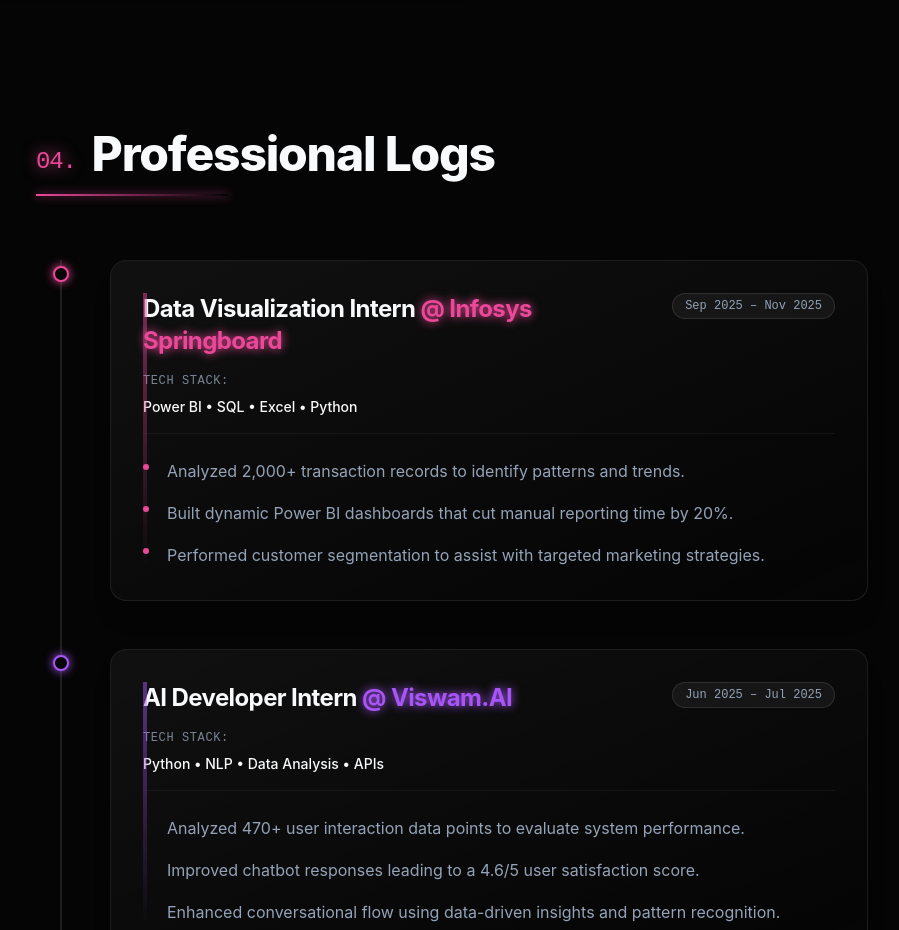
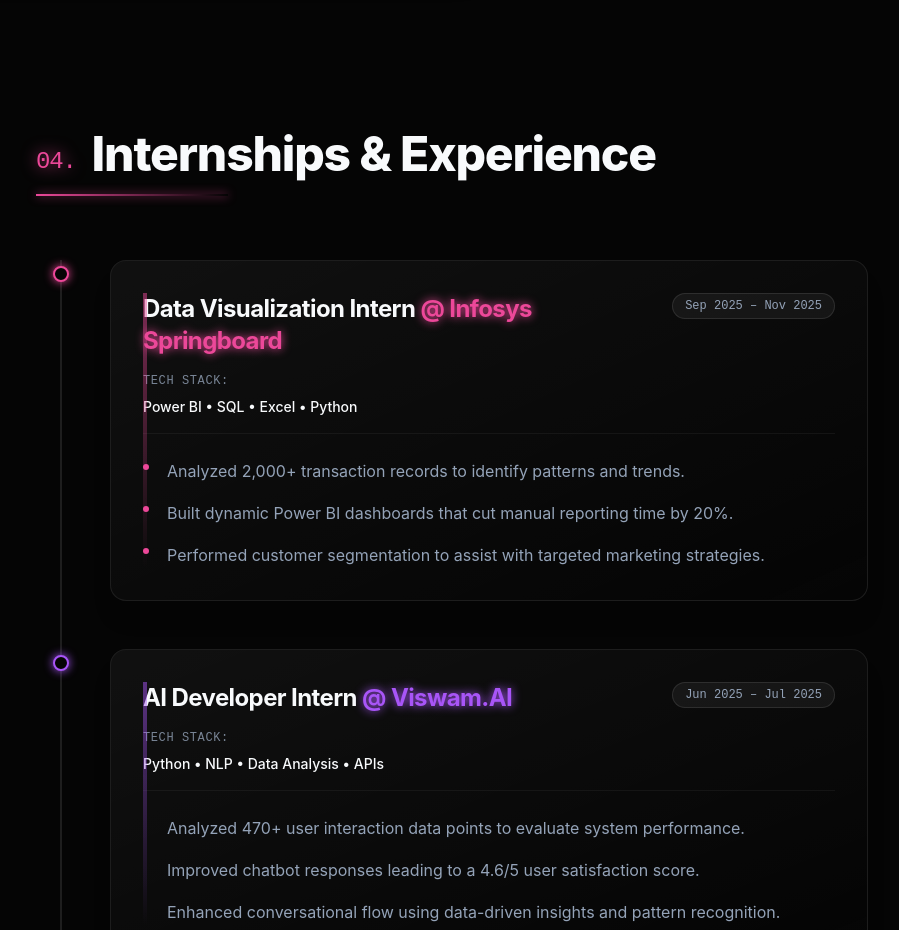
Before and after one commit to poojakumaricodex/portfolio, a React app: page / in a window 1280 px wide. Shown: the part 1640-2570 px from the top of the page, without its empty margins (188-1087 px from the left). Built offline with nearby package versions, Linux system fonts and the light colour scheme; the HTML template or start-up script is replaced by a standard one.

Commit message:
Update Experience.jsx

```diff
--- a/src/components/Experience.jsx
+++ b/src/components/Experience.jsx
@@ -41,7 +41,7 @@
         <div className="mb-16 relative text-center lg:text-left">
           <h2 className="text-4xl md:text-5xl font-extrabold text-brand-white tracking-tight flex items-end justify-center lg:justify-start">
             <span className="text-brand-pink font-mono text-2xl font-normal mr-4 drop-shadow-[0_0_8px_rgba(236,72,153,0.8)]">04.</span>
-            Professional Logs
+            Internships & Experience
           </h2>
           <div className="mt-4 h-[2px] w-48 bg-gradient-to-r from-brand-pink to-transparent shadow-[0_0_10px_rgba(236,72,153,0.8)] mx-auto lg:mx-0"></div>
         </div>
```
